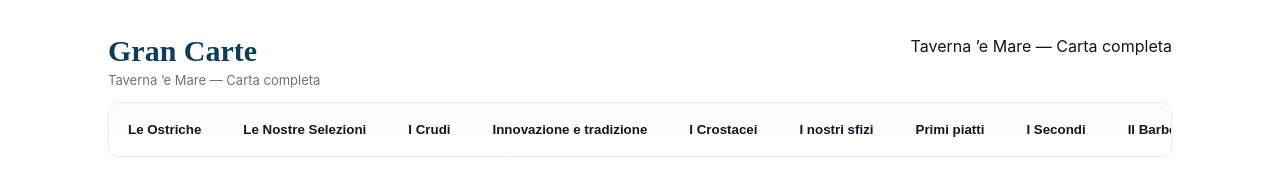
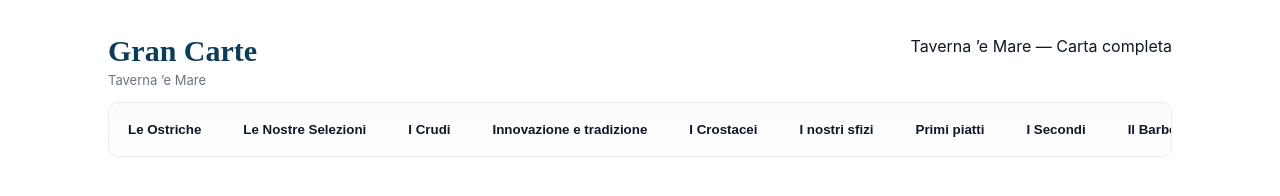
Before and after one commit to palombadaniele17-sys/TAVERN-E-MAR, a plain HTML site: page index.html in a window 1280 px wide. Drawn offline with Linux system fonts and the light colour scheme.

Commit message:
Update restaurant description in index.html

```diff
--- a/index.html
+++ b/index.html
@@ -107,7 +107,7 @@
     <header class="site-header">
       <div class="brand">
         <h1>Gran Carte</h1>
-        <p class="muted">Taverna ’e Mare — Carta completa</p>
+        <p class="muted">Taverna ’e Mare</p>
       </div>
       <div style="margin-left:auto" class="muted">Taverna ’e Mare — Carta completa</div>
     </header>
```
